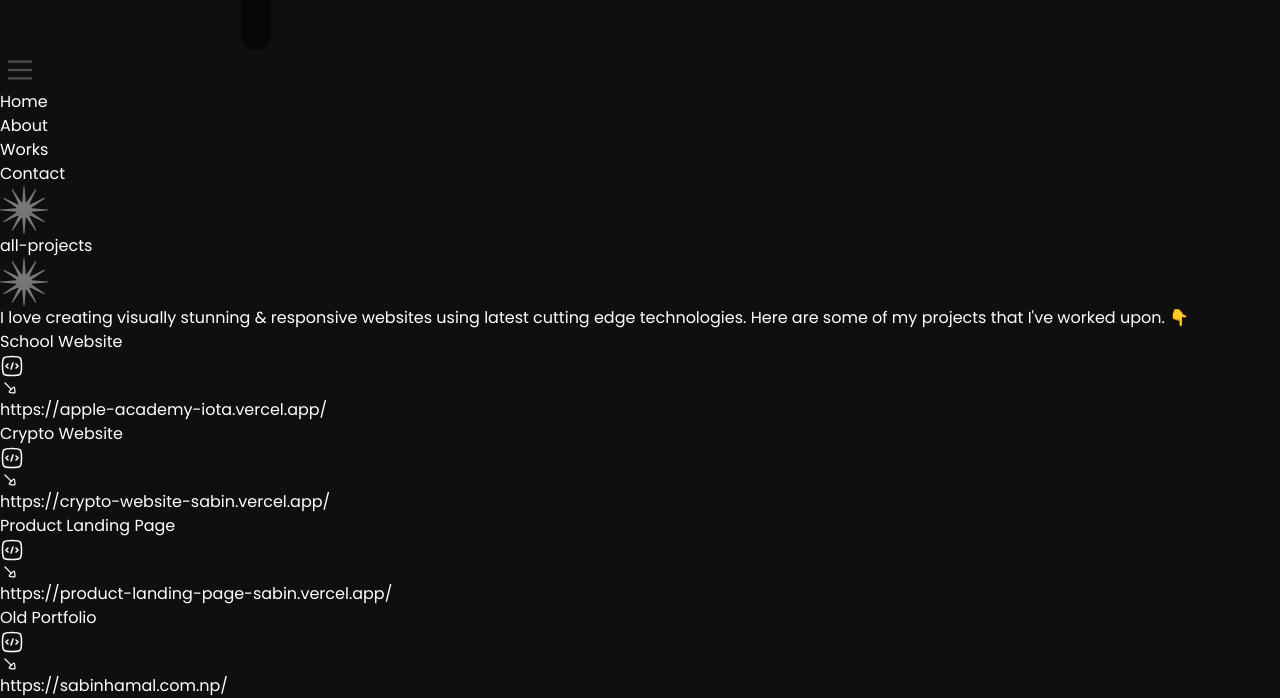
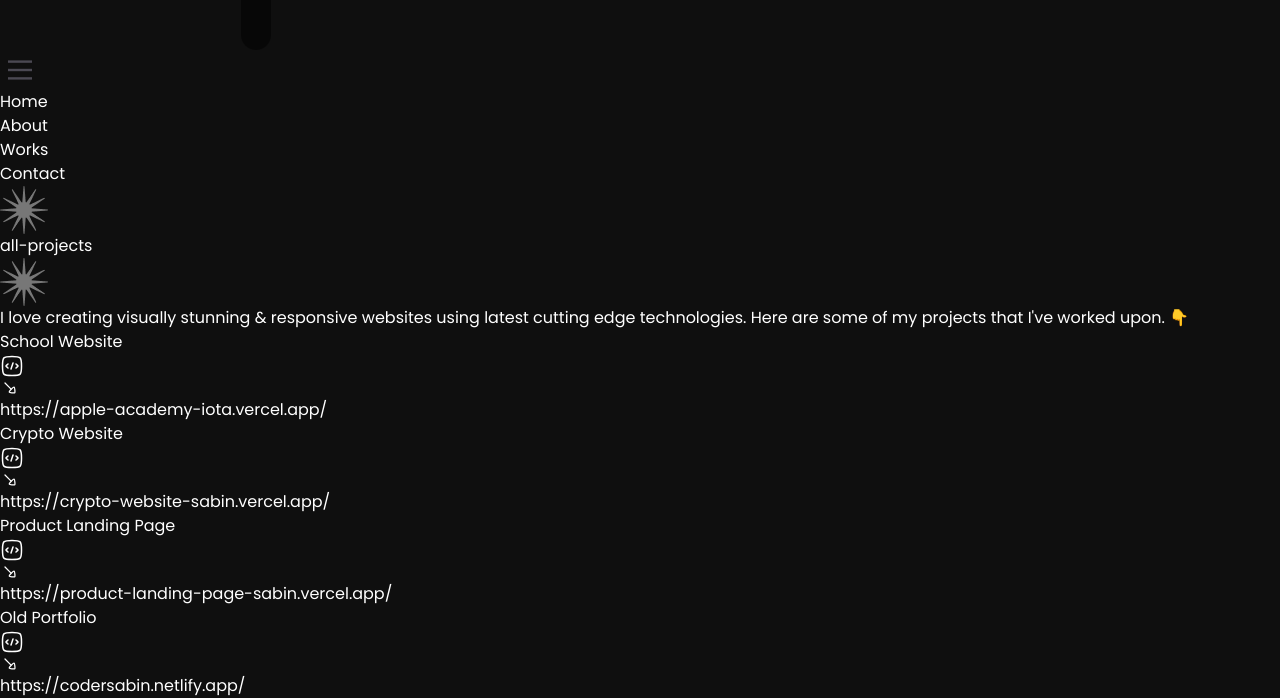
Before and after one commit to maybesabin/Portfolio-Latest, a React (Vite) app: page /works in a window 1280 px wide. Shown: the part 858-1556 px from the top of the page. Built offline with nearby package versions, Linux system fonts and the light colour scheme.

Commit message:
link changes

```diff
--- a/src/components/Works.tsx
+++ b/src/components/Works.tsx
@@ -30,7 +30,7 @@ const Works = ({ isDarkMode, toggleDarkMode }: { isDarkMode: boolean, toggleDark
     { name: "School Website", sourceCode: "https://github.com/maybesabin/Apple-Academy", livePreview: "https://apple-academy-iota.vercel.app/" },
     { name: "Crypto Website", sourceCode: "https://github.com/maybesabin/Crypto-Website", livePreview: "https://crypto-website-sabin.vercel.app/" },
     { name: "Product Landing Page", sourceCode: "https://github.com/maybesabin/Product-Landing-Page", livePreview: "https://product-landing-page-sabin.vercel.app/" },
-    { name: "Old Portfolio", sourceCode: "https://github.com/maybesabin/Final-Portfolio", livePreview: "https://sabinhamal.com.np/" }
+    { name: "Old Portfolio", sourceCode: "https://github.com/maybesabin/Old-Portfolio", livePreview: "https://codersabin.netlify.app/" }
   ]
 
   return (
```
